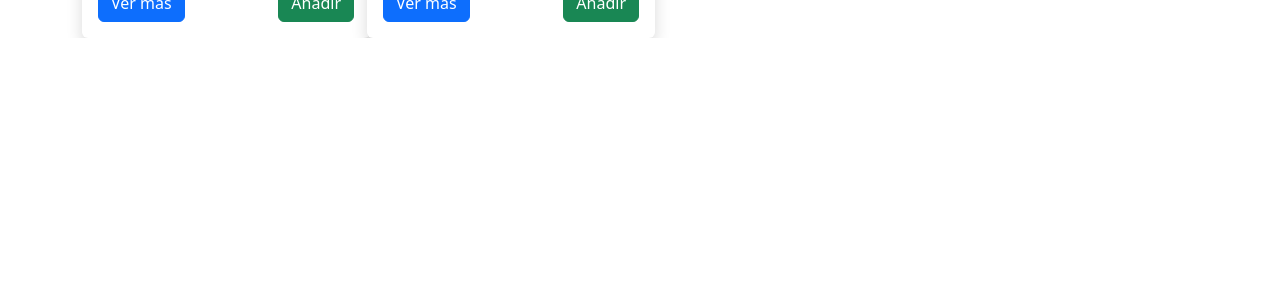
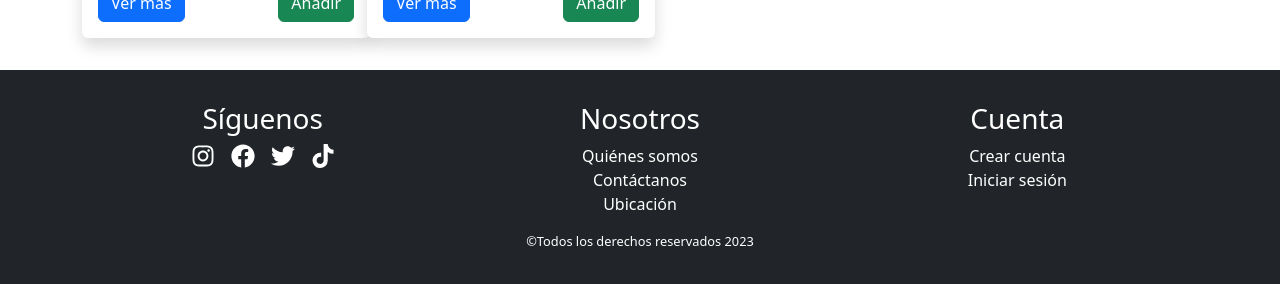
Before and after one commit to CrissRayes/Pizzeria-Mamma-Mia, a React (Create React App) app: page / in a window 1280 px wide. Shown: the part 1146-1430 px from the top of the page. Before the commit the page ends 1184 px from the top, so only its background shows below. Built offline with nearby package versions, Linux system fonts and the light colour scheme.

Commit message:
crea footer

```diff
--- a/src/App.js
+++ b/src/App.js
@@ -1,4 +1,4 @@
-import { Carousel, Nvbar } from './components'
+import { Carousel, Footer, Nvbar } from './components'
 import { BrowserRouter, Routes, Route } from 'react-router-dom'
 import { Home, Pizza, NotFound, Cart } from './views'
 import 'bootstrap/dist/css/bootstrap.min.css'
@@ -16,6 +16,7 @@ function App () {
           <Route path='/carrito' element={ <Cart /> } />
           <Route path="*" element={ <NotFound /> } />
         </Routes>
+        <Footer />
       </BrowserRouter>
     </div>
   );
--- /dev/null
+++ b/src/components/Footer.jsx
@@ -0,0 +1,39 @@
+import { Container } from 'react-bootstrap'
+import { FaInstagram, FaFacebook, FaTwitter, FaTiktok } from 'react-icons/fa'
+
+export const Footer = () => {
+  return (
+    <div className='footer'>
+      <Container className='contenedor grid'>
+        <div>
+          <h3>Síguenos</h3>
+          <div className='redes'>
+            <FaInstagram className='redes-icon' />
+            <FaFacebook className='redes-icon' />
+            <FaTwitter className='redes-icon' />
+            <FaTiktok className='redes-icon' />
+          </div>
+        </div>
+        <div>
+          <h3>Nosotros</h3>
+          <div className='nosotros'>
+            <div>Quiénes somos</div>
+            <div>Contáctanos</div>
+            <div>Ubicación</div>
+          </div>
+        </div>
+
+        <div>
+          <h3>Cuenta</h3>
+          <div className='cuenta'>
+            <div>Crear cuenta</div>
+            <div>Iniciar sesión</div>
+          </div>
+        </div>
+      </Container>
+      <div className='text-center derechos'>
+        ©Todos los derechos reservados 2023
+      </div>
+    </div>
+  )
+}
--- a/src/components/index.js
+++ b/src/components/index.js
@@ -1,4 +1,5 @@
 export * from './Card'
+export * from './Carousel'
+export * from './Footer'
+export * from './ItemCart'
 export * from './Nvbar'
-export * from './Carousel'
-export * from './ItemCart'
--- a/src/styles.css
+++ b/src/styles.css
@@ -10,6 +10,12 @@ body {
 code {
   font-family: source-code-pro, Menlo, Monaco, Consolas, 'Courier New',
     monospace;
+}
+
+.grid {
+  display: grid;
+  grid-template-columns: repeat(3, 1fr);
+  grid-gap: 1rem;
 }
 
 .lista-ingredientes {
@@ -44,8 +50,6 @@ code {
 #sobre-todo {
   z-index: 2 !important;
 }
-
-/* posicionar la cantidad del carrito */
 
 .carrito {
   position: relative;
@@ -86,3 +90,48 @@ code {
   display: flex;
   align-items: center;
 }
+
+.footer {
+  background: #212529;
+  color: #fff;
+  padding: 2rem;
+  margin-top: 2rem;
+  min-height: 12rem;
+  text-align: center;
+  display: flex;
+  flex-direction: column;
+}
+
+.footer .derechos {
+  font-size: 0.8rem;
+  min-height: 2rem;
+  align-self: center;
+}
+
+.redes {
+  display: flex;
+  justify-content: center;
+  align-items: center;
+}
+
+.redes a {
+  color: #fff;
+  margin: 0 0.5rem;
+}
+
+.redes-icon {
+  font-size: 1.5rem;
+}
+
+.redes-icon:not(:last-child) {
+  margin-right: 1rem;
+}
+
+.nosotros {
+  margin-bottom: 1rem;
+}
+
+.derechos {
+  font-size: 0.8rem;
+  align-self: flex-end;
+}
```
